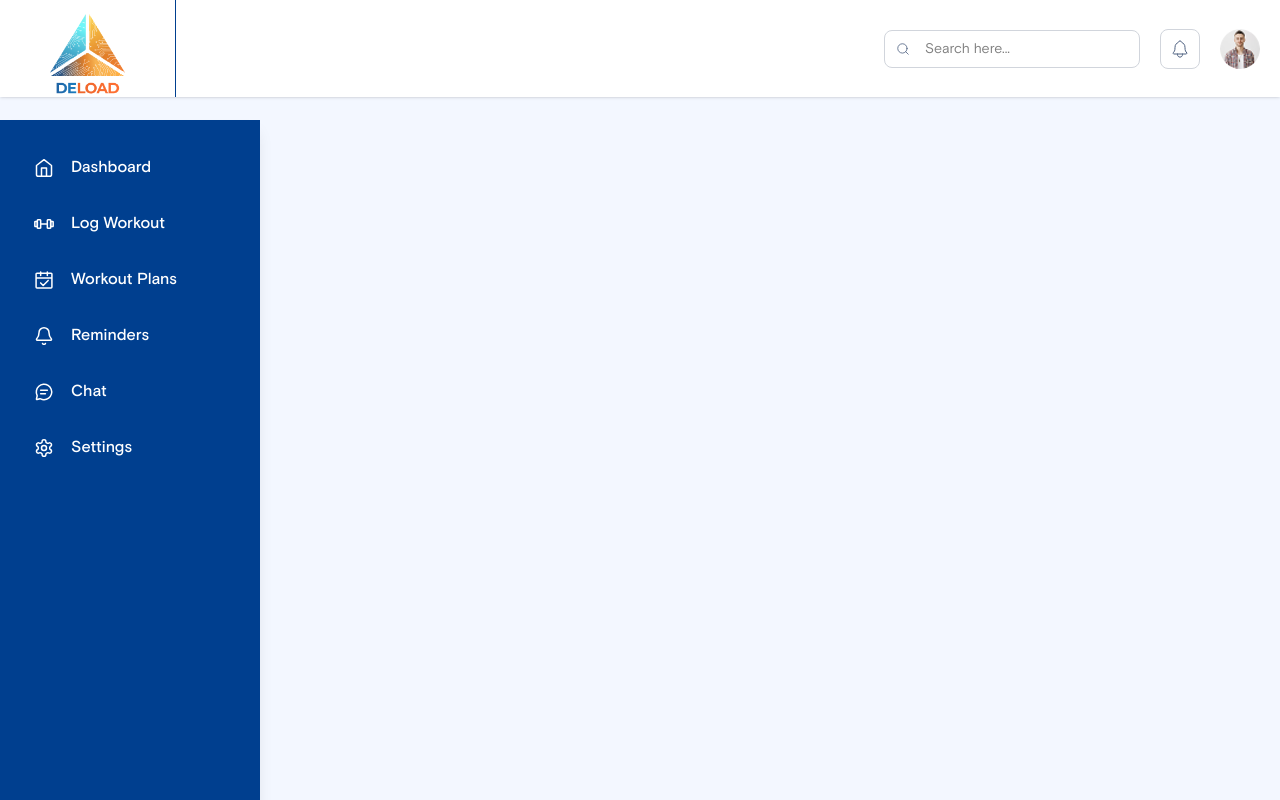
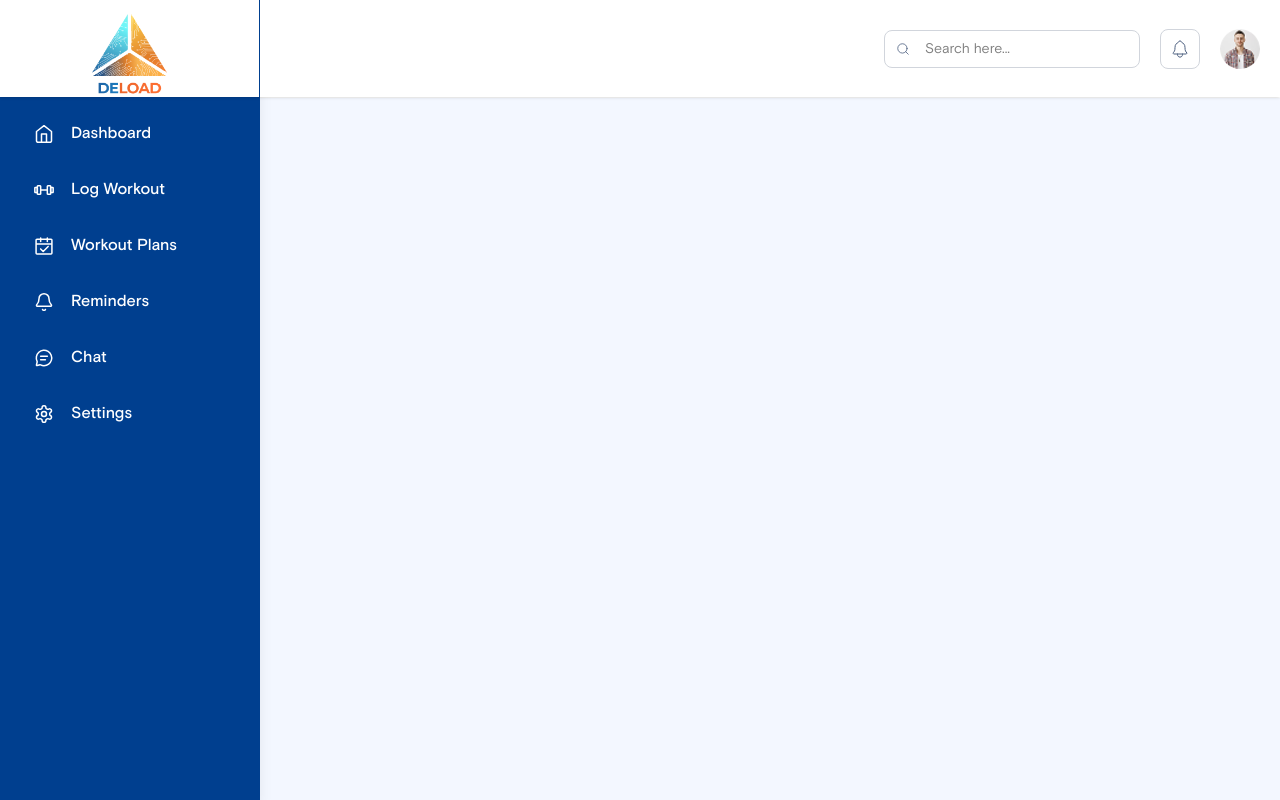
Before and after one commit to xpert786/deload, a React (Vite) app: page / in a window 1280 px wide. Built offline with nearby package versions, Linux system fonts and the light colour scheme.

Commit message:
Updated code by Neeru Sharma

```diff
--- a/src/ClientDashboard/Components/ClientLayout.jsx
+++ b/src/ClientDashboard/Components/ClientLayout.jsx
@@ -11,14 +11,14 @@ export default function ClientLayout() {
       </div>
 
       {/* Fixed Sidebar */}
-      <div className="fixed top-[120px] left-0 bottom-0 z-40">
+      <div className="fixed top-[70px] left-0 bottom-0 z-40">
         <Sidebar />
       </div>
 
       {/* Main Content */}
       <main
         className="
-          ml-[260px] mt-[70px]
+          ml-[260px] mt-[98px]
           min-h-[calc(100vh-70px)]
           overflow-y-auto
           bg-[#F3F7FF]
--- a/src/ClientDashboard/Components/Header.jsx
+++ b/src/ClientDashboard/Components/Header.jsx
@@ -6,7 +6,7 @@ const Header = () => {
   return (
    <>
    <div className='flex justify-between bg-[#FFFFFF] shadow-sm'>
-   <div className='border-r border-r-[#003F8F] pl-[50px] pr-[50px] pt-[14px] flex items-center'>
+   <div className='border-r border-r-[#003F8F] w-[260px] pt-[14px] flex items-center justify-center'>
     <img src={DloadLogo} className='w-[75px]'/>
    </div>
    <div className='flex justify-center items-center content-center gap-5 pr-[20px]'>
--- a/src/ClientDashboard/Components/Sidebar.jsx
+++ b/src/ClientDashboard/Components/Sidebar.jsx
@@ -12,15 +12,13 @@ export default function Sidebar() {
       ? "bg-white text-[#003F8F] font-semibold "
       : "text-white hover:bg-[#FFFFFF80] hover:border hover:[#FFFFFF80]"
   }`;
-
-
   return (
     <>
 
     <div className="w-[260px] h-[calc(100vh-70px)] bg-[#003F8F] flex flex-col justify-between font-[BasisGrotesquePro] overflow-hidden shadow-lg">
 
       {/* --- Top Section --- */}
-      <div className="flex-1 flex flex-col gap-2 pt-6 px-3">
+      <div className="flex-1 flex flex-col gap-2 pt-10 px-3">
         {/* Dashboard */}
         <Link to="/dashboard" className={linkClass("/dashboard")}>
           <span className="w-[30px] h-[30px] flex items-center justify-center rounded-full ">
```
